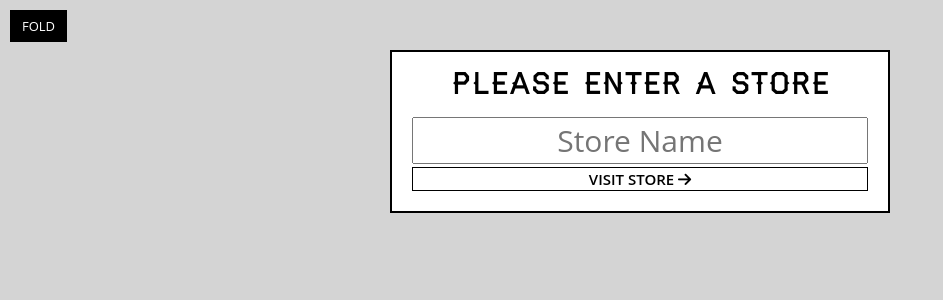
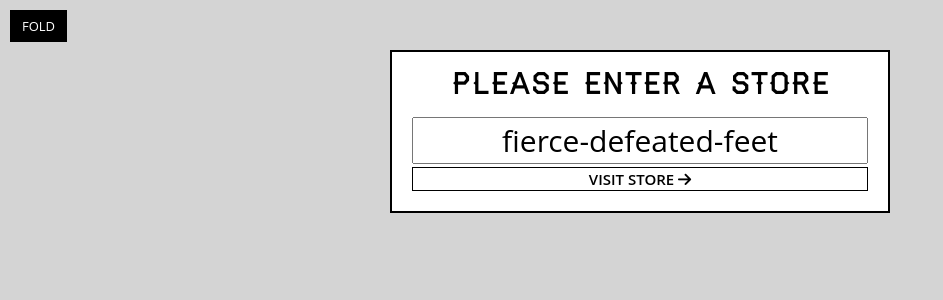
Before and after one commit to panagiotismi/react-dabble, a React (Create React App) app: page / in a window 1280 px wide. Shown: the top 300 px of the page, without its empty margins (0-943 px from the left). Built offline with nearby package versions, Linux system fonts and the light colour scheme.

Commit message:
changed to euro sign and in helpers and helpers.test added getFunName() for storeIds in StorePicker

```diff
--- a/src/components/StorePicker.js
+++ b/src/components/StorePicker.js
@@ -1,11 +1,17 @@
 import React from 'react';
+import { getFunName } from '../helpers';
 
 class StorePicker extends React.Component {
   render() {
     return (
       <form className="store-selector">
         <h2>Please Enter A Store</h2>
-        <input type="text" required placeholder="Store Name" />
+        <input
+          type="text"
+          required
+          placeholder="Store Name"
+          defaultValue={getFunName()}
+        />
         <button type="submit">
           Visit Store <i className="fa fa-arrow-right" />
         </button>
--- a/src/helpers.js
+++ b/src/helpers.js
@@ -1,5 +1,5 @@
 export const formatPrice = cents =>
-  `$${(cents / 100).toFixed(2).replace(/\B(?=(\d{3})+(?!\d))/g, ',')}`;
+  `€${(cents / 100).toFixed(2).replace(/\B(?=(\d{3})+(?!\d))/g, ',')}`;
 
 export const slugify = text =>
   text.toString().toLowerCase()
```
Also changed, not shown: 1 other file (tests, documents, lock files or other folders).
